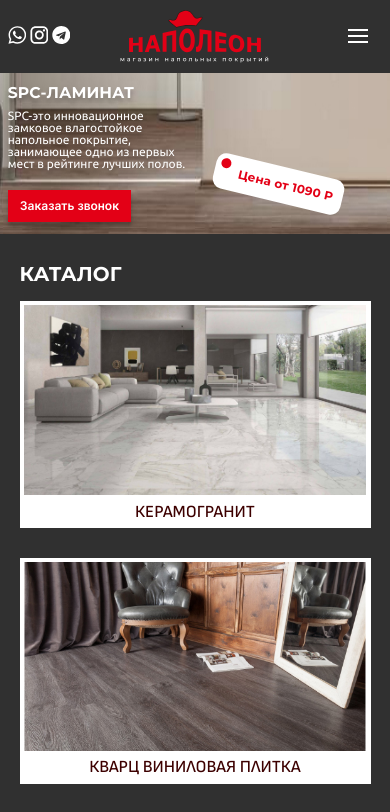
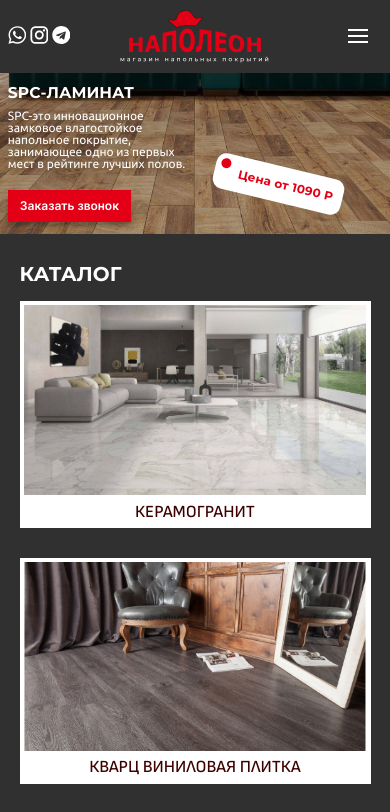
Before and after one commit to RudolphIgor/NapoleonVersel, a React (Create React App) app: page / in a window 390 px wide. Shown: the top 812 px of the page. Built offline with nearby package versions, Linux system fonts and the light colour scheme.

Commit message:
Добавлена ширина слайда на разрешении меньше 700 что бы не было сильно крупно в файле slider.cs classs background

```diff
--- a/src/components/Slider/index.js
+++ b/src/components/Slider/index.js
@@ -17,7 +17,7 @@ const Index = (props) => {
   const [sendResult, setSendResult] = useState(false); //Стейт для хранения значения об успешной отправке
   return (
     <>
-      <div style={styleblock}>
+      <div style={styleblock} className={clsx(style.background)}>
         <div className={style.content}>
           <p className={style.title}>{props.slideArray.text}</p>
           <p className={clsx(style.subtitle)}>{props.slideArray.subtitle}</p>
--- a/src/components/Slider/index.module.css
+++ b/src/components/Slider/index.module.css
@@ -1,3 +1,4 @@
+
 .wrapper:before {
   content: "";
   background: rgba(0, 0, 0, 0.2);
@@ -79,6 +80,13 @@
   }
 }
 
+@media (max-width: 700px) {
+  .background {
+    /*height: 150% !important;*/
+    background-size: 160% !important;
+  }
+}
+
 /*Для формы отправки*/
 .wrapperForm {
   padding: clamp(10px, 2.2vw, 20px);
--- a/src/data/sliderArray.js
+++ b/src/data/sliderArray.js
@@ -4,7 +4,7 @@ export const sliderArray = [
     text: "SPC-ЛАМИНАТ",
     subtitle:
       "SPC-это инновационное замковое влагостойкое напольное покрытие, занимающее одно из первых мест в рейтинге лучших полов. ",
-    img: "./img/slide/1.jpg",
+    img: "./img/slide/3.jpg",
     text_btn: "Заказать звонок",
     lable: "Цена от 1090 Р",
   },
@@ -13,7 +13,7 @@ export const sliderArray = [
     text: "ЛУЧШАЯ ЦЕНА",
     subtitle:
       "Если вы предоставляете нам счёт на оплату от компании, которая продаёт похожий продукт по более низкой цене, мы сделаем вам дополнительную скидку",
-    img: "./img/slide/2.jpg",
+    img: "./img/slide/4.jpg",
     text_btn: "Заказать звонок",
     lable: "",
   },
```
Also changed, not shown: public/img/slide/3.jpg (added), public/img/slide/4.jpg (added).
